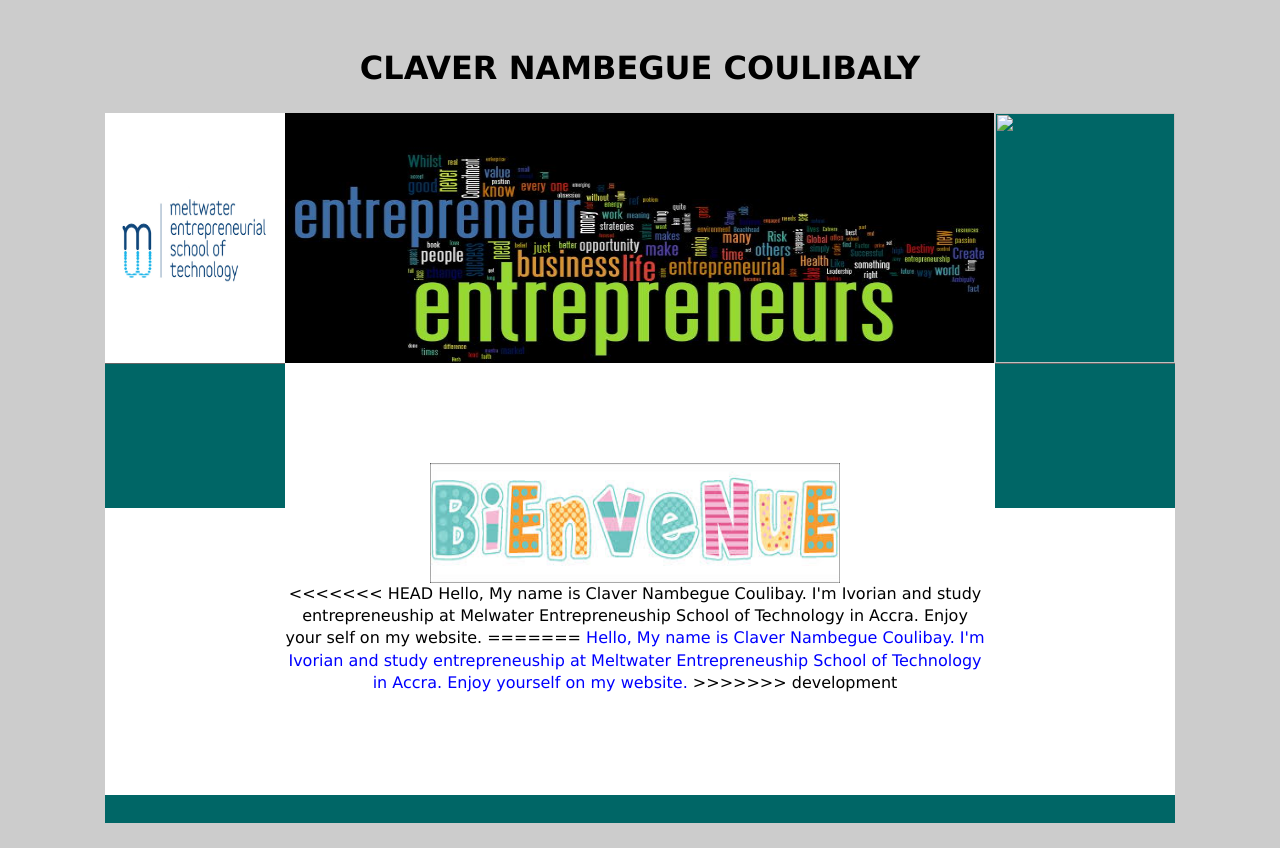
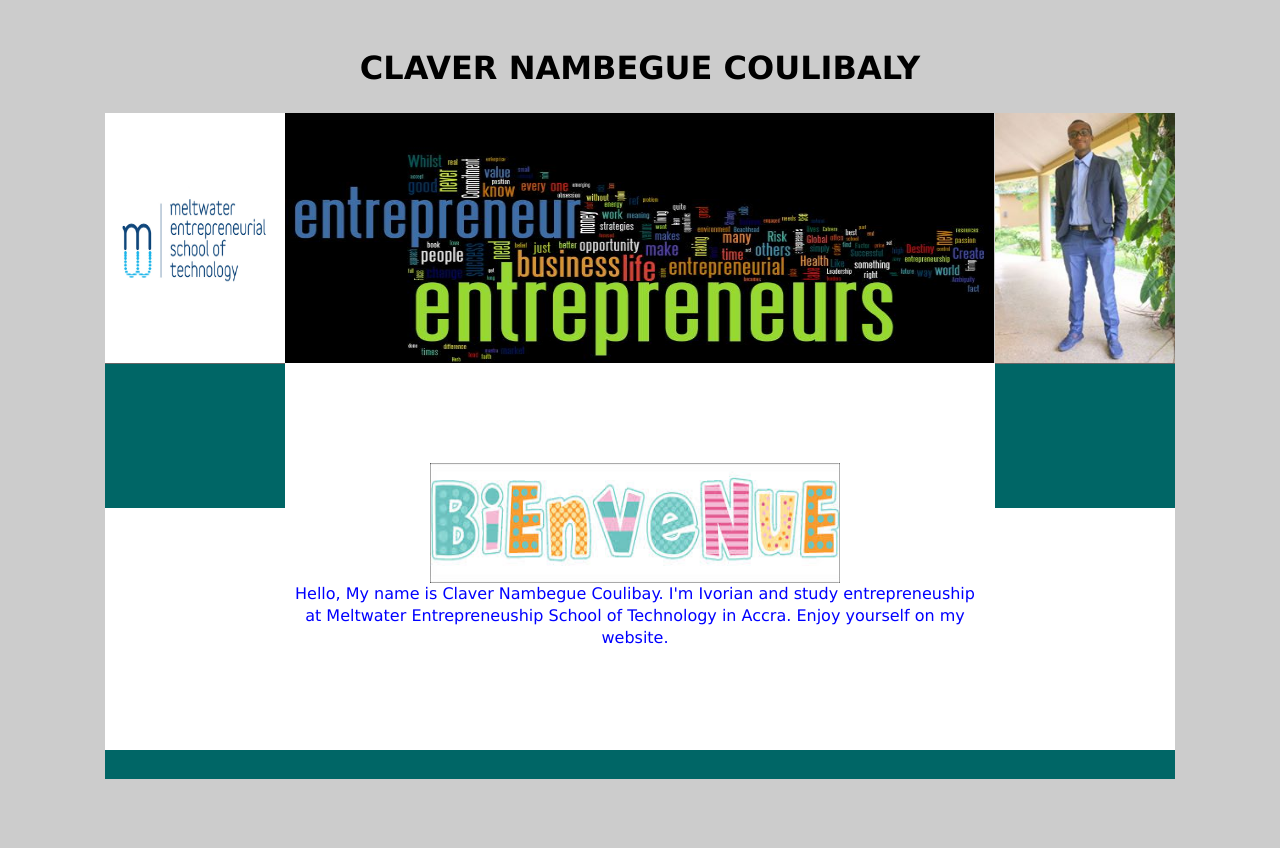
Before and after one commit to claver-cnc/claver-cnc, a plain HTML site: page index.html in a window 1280 px wide. After the commit the page ends 804 px from the top, so only its background shows below. Drawn offline with Linux system fonts and the light colour scheme.

Commit message:
update of index

```diff
--- a/index.html
+++ b/index.html
@@ -11,7 +11,7 @@
 <h1 align="center"> <blink> CLAVER NAMBEGUE COULIBALY </blink></h1>
 <div class="contral">
   <div class="header">
-  		<img src="images/claver-cnc.jpg"  name="Insert_logo" width="180" height="250" align="right" />
+  		<img src="images/claver_cnc.jpg"  name="Insert_logo" width="180" height="250" align="right" />
 	  	<img src="images/mest.jpg"  name="Insert_logo" width="180" height="250" align="left"/>
 	  	<img src="images/entrepreneur2.jpg"  width="710" height="250" align="center"/>
 
@@ -31,15 +31,9 @@
 	   <img src="images/images-bien.jpg"  width="410" height="120" align="center"/>
 	</ul>
    <center>
-<<<<<<< HEAD
-      <label>
-       Hello, My name is Claver Nambegue Coulibay. I'm Ivorian and study entrepreneuship at Melwater Entrepreneuship School of Technology in Accra. Enjoy your self on my website.
-       </label>
-=======
      <label style="color:blue">
        Hello, My name is Claver Nambegue Coulibay. I'm Ivorian and study entrepreneuship at Meltwater Entrepreneuship School of Technology in Accra. Enjoy yourself on my website.
     </label>
->>>>>>> development
     </center>
 
   </div>
```
